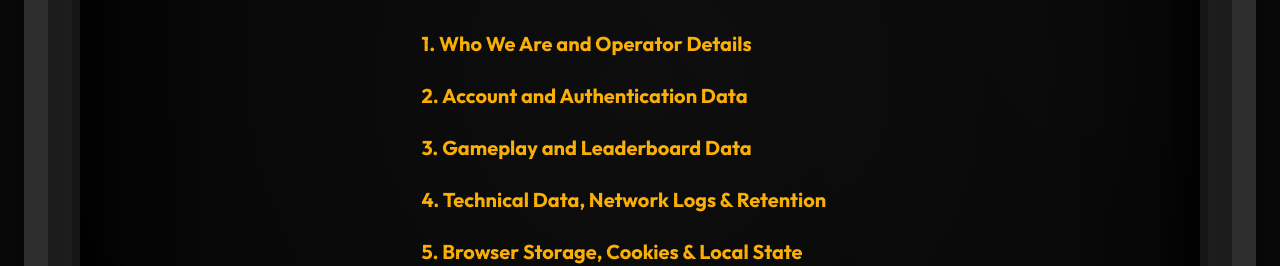
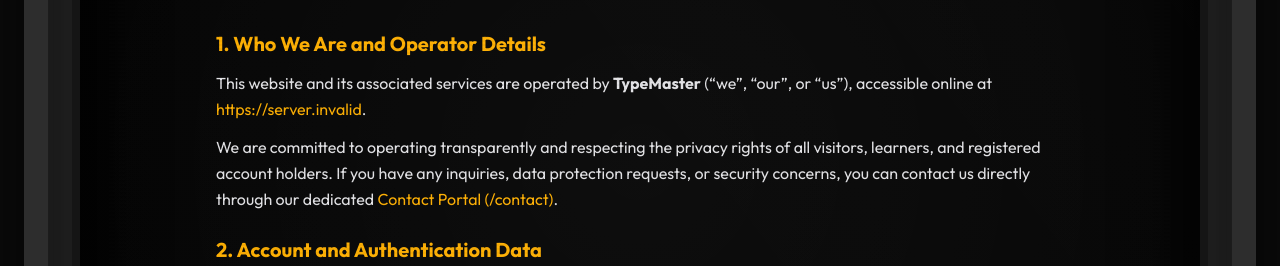
Before and after one commit to RAZAAli901/Typing-Test, a Next.js app: page /privacy in a window 1280 px wide. Shown: the part 658-924 px from the top of the page. Built offline with nearby package versions, Linux system fonts and the light colour scheme; no server answers.

Commit message:
feat(legal): privacy, who we are

```diff
--- a/src/app/privacy/page.tsx
+++ b/src/app/privacy/page.tsx
@@ -1,6 +1,8 @@
 import type { Metadata } from "next";
+import Link from "next/link";
 import { pageMetadata } from "@/lib/seo";
 import LegalPage, { LegalSection } from "@/components/LegalPage";
+import { OPERATOR_NAME, SITE_URL } from "@/lib/site";
 
 export const metadata: Metadata = pageMetadata({
   title: "Privacy Policy - How TypeMaster Handles Your Data",
@@ -30,6 +32,18 @@ export default function PrivacyPage() {
     >
       <section id="who-we-are" className="space-y-3">
         <h2 className="text-xl font-bold text-crt-primary">1. Who We Are and Operator Details</h2>
+        <p>
+          This website and its associated services are operated by <strong>{OPERATOR_NAME}</strong> (&ldquo;we&rdquo;, &ldquo;our&rdquo;, or &ldquo;us&rdquo;), accessible online at{" "}
+          <Link href={SITE_URL} className="text-crt-primary hover:underline">
+            {SITE_URL}
+          </Link>.
+        </p>
+        <p>
+          We are committed to operating transparently and respecting the privacy rights of all visitors, learners, and registered account holders. If you have any inquiries, data protection requests, or security concerns, you can contact us directly through our dedicated{" "}
+          <Link href="/contact" className="text-crt-primary hover:underline">
+            Contact Portal (/contact)
+          </Link>.
+        </p>
       </section>
 
       <section id="account-data" className="space-y-3">
```
